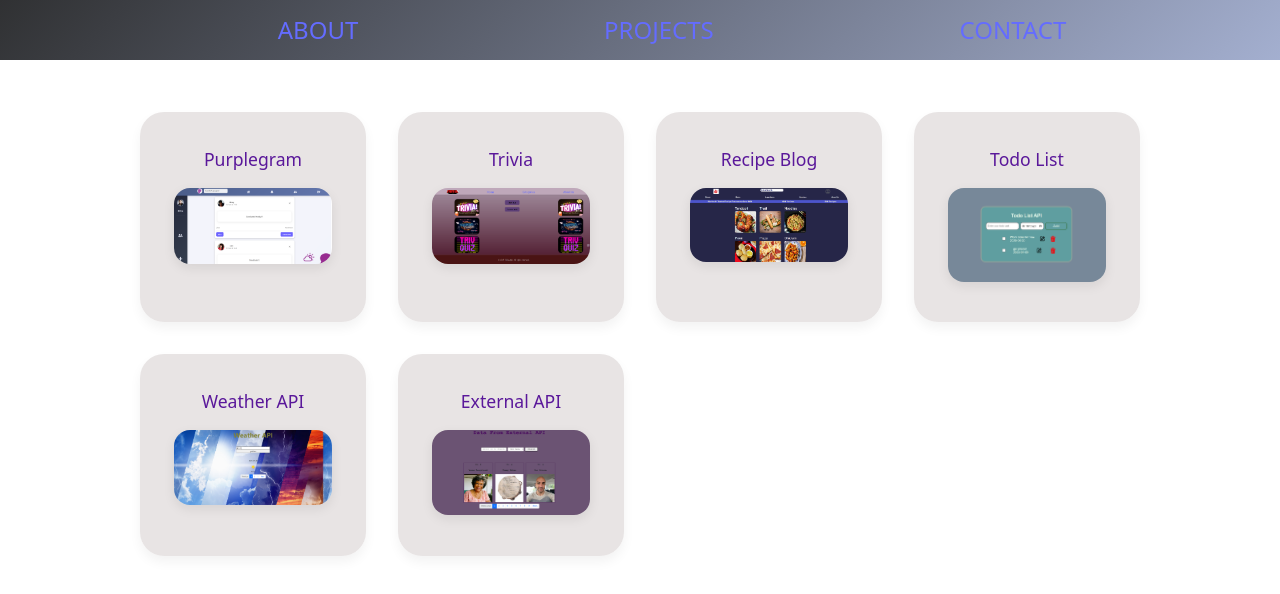
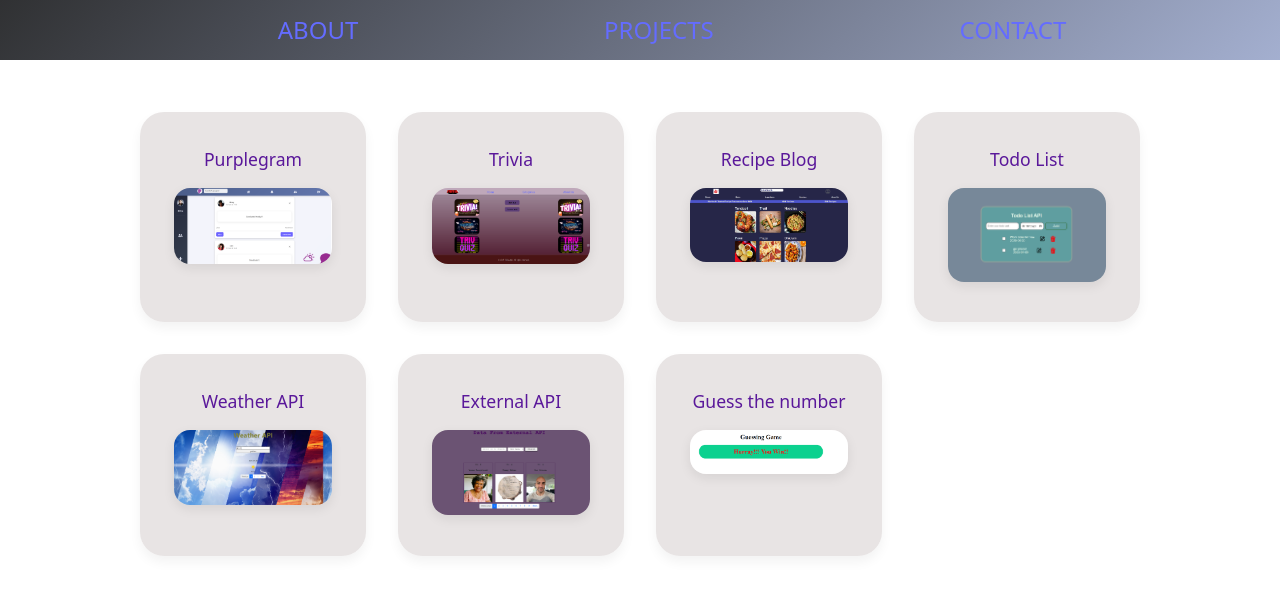
Before and after one commit to Vaahne/Portfolio, a React (Vite) app: page /projects in a window 1280 px wide. Shown: the top 594 px of the page. Built offline with nearby package versions, Linux system fonts and the light colour scheme.

Commit message:
projects

```diff
--- a/src/pages/Projects/Projects.jsx
+++ b/src/pages/Projects/Projects.jsx
@@ -5,6 +5,7 @@ import todo from "../../assets/images/Todo.png"
 import recipe from "../../assets/images/recipe.png"
 import weather from "../../assets/images/weather/weather.png"
 import externalApi from "../../assets/images/externalApi.png"
+import guessNum from "../../assets/images/guessNumber.png"
 
 export default function Projects(){
 
@@ -13,8 +14,9 @@ export default function Projects(){
                     {"VITE_RECIPE":"Recipe Blog"},
                     {"VITE_TODO":"Todo List"},
                     {"VITE_WEATHER":"Weather API"},
-                    {"VITE_EXTERNALAPI":"External API"}];
-    const images = [purplegramHome,trivia,recipe,todo,weather,externalApi];
+                    {"VITE_EXTERNALAPI":"External API"},
+                    {"VITE_GUESSNUMBER":"Guess the number"}];
+    const images = [purplegramHome,trivia,recipe,todo,weather,externalApi,guessNum];
 
     return <>
     <div className={styles.projects}>
@@ -28,28 +30,6 @@ export default function Projects(){
                 </a>
             </div>
         })}
-        {/* <div className={styles.project}>
-            <a href={import.meta.env.VITE_PURPLEGRAM} target="_blank">Purplegram</a>
-            <a href={import.meta.env.VITE_PURPLEGRAM} target="_blank"><img className={styles.img} src={purplegramHome} alt="Purplegram Home"/></a>
-        </div> */}
-        {/* <div className={styles.project}>
-            <a href={import.meta.env.VITE_TRIVIA} target="_blank">Trivia</a>
-            <a href={import.meta.env.VITE_TRIVIA} target="_blank"><img className={styles.img} src={trivia} alt="Trivia Home"/></a>
-        </div>
-        <div className={styles.project}>
-            <a href={import.meta.env.VITE_RECIPE} target="_blank">Recipe Blog</a>
-        </div>
-        <div className={styles.project}>
-            <a href={import.meta.env.VITE_TODO} target="_blank">Todo List</a>
-            <a href={import.meta.env.VITE_TODO} target="_blank"><img className={styles.img} src={todo} alt="Todo"/></a>
-        </div>
-        <div className={styles.project}>
-            <a href={import.meta.env.VITE_WEATHER} target="_blank">Weather API</a>
-            <a href={import.meta.env.VITE_WEATHER} target="_blank"><img className={styles.img} src={weather} alt="Weather"/></a>
-        </div>
-         <div className={styles.project}>
-            <a href={import.meta.env.VITE_EXTERNALAPI} target="_blank">External API</a>
-        </div> */}
     </div>
     </>
 }
--- a/src/pages/Projects/Projects.module.css
+++ b/src/pages/Projects/Projects.module.css
@@ -61,5 +61,5 @@
   transition: transform 0.3s ease, box-shadow 0.3s ease;
 }
 .img:hover{
-  transform: scale(4);
+  transform: scale(2);
 }
```
Also changed, not shown: src/assets/images/guessNumber.png (added), 1 other file (tests, documents, lock files or other folders).
